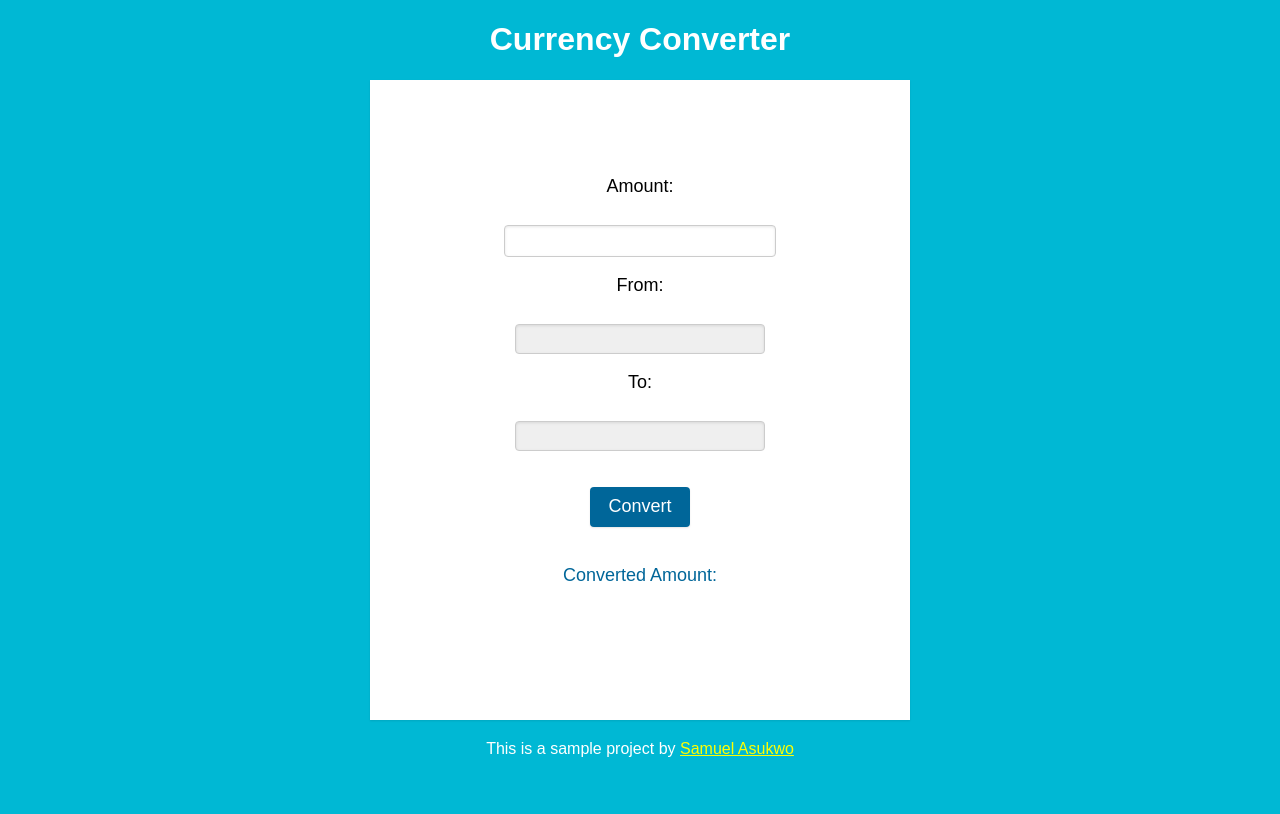
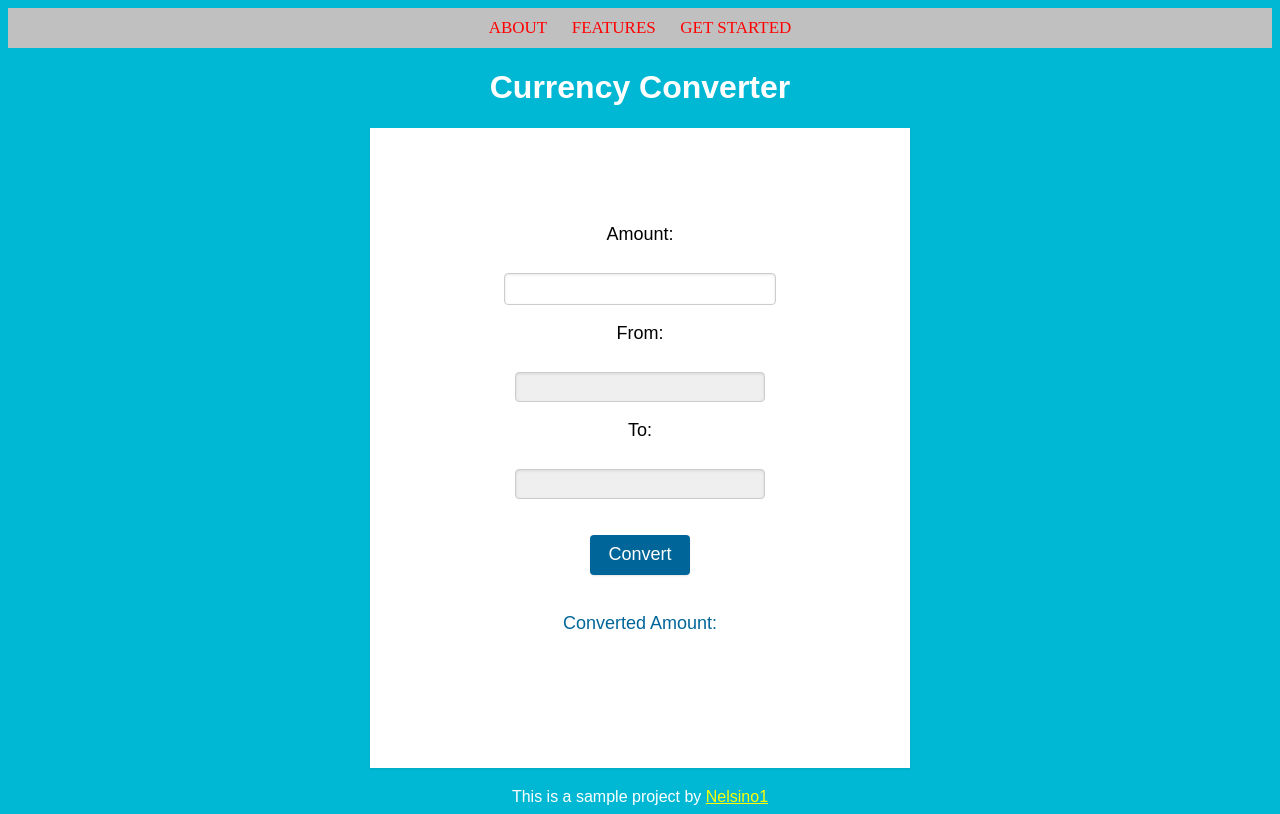
Before and after one commit to Nelsino1/currency-converter-main, a plain HTML site: page index.html in a window 1280 px wide. Drawn offline with Linux system fonts and the light colour scheme; no server answers.

Commit message:
Add files via upload

```diff
--- /dev/null
+++ b/Lstyles.css
@@ -0,0 +1,64 @@
+body {
+       background-color: #000080;
+  }
+
+p {
+    font-weight: bold; font-family: Clarendon BT;
+    font-size: 120px;
+    text-align: center;
+    color: #FFFF00;
+    letter-spacing: 2px;
+    line-height: 84px;
+  }
+
+f1 {
+    font-family: Arial;
+    color: #FFFFFF;
+    line-height: 5px;
+    }
+
+h2 {
+    text-align: center;
+    font-weight: bold; font-family: Arial;
+    color: #FFFFFF;
+  }
+
+.img-logo {
+        width: 145px;
+  }
+
+.nav ul {
+        list-style: none;
+        background: #C0C0C0;
+        text-align: center;
+        padding:0;
+        margin:0;
+}
+
+.nav li {
+        display:inline-block;
+}
+
+.nav a {
+        text-decoration:none;
+        color: #FF0000;
+        width:50px 50px;
+        display:block;
+        padding:10px;
+        font-size: 17px;
+        font-family: Helvetica BT;
+     }
+
+.nav a: hover{
+        background: #808080;
+        transition: 0.6s;
+}
+
+button {
+    background-color: #333333;
+    color: #FFFFFF;
+    border-radius: 10px;
+    width: 10%;
+    padding: 20px;
+    font-size: 16px;
+}
--- /dev/null
+++ b/features.css
@@ -0,0 +1,58 @@
+body {
+    background-color: #C0C0C0;
+}
+
+#div1 {
+    background-color: #7E3517;
+    font-size: 30px;
+    width: 33.33%
+    float: right;
+    padding: 20px;
+
+
+}
+
+#div2 {
+    background-color: #CCCCFF;
+    padding: 20px;
+    font-size: 30px;
+    width: 33.33%
+    align: right;
+}
+
+#div3 {
+    background-color: #FFFAF0;
+    padding: 20px;
+    font-size: 30px;
+    width: 33.33%
+    float: right;
+}
+
+.nav ul {
+        list-style: none;
+        background: #DCD0FF;
+        text-align: center;
+        padding:0;
+        margin:0;
+        width: 0 auto;
+    }
+
+    .nav li {
+        display:inline-block;
+    }
+
+    .nav a {
+        text-decoration:none;
+        color: #FF0000;
+        width:50px 50px;
+        display:block;
+        padding:10px;
+        font-size: 17px;
+        font-family: Helvetica BT;
+     }
+
+
+.nav a: hover{
+        background: #808080;
+        transition: 0.6s;
+    }
--- a/index.html
+++ b/index.html
@@ -6,6 +6,15 @@
 </head>
 
 <body>
+
+<div class = "nav">
+    <ul>
+        <li><a href="Lpage.html"> ABOUT </a></li>
+        <li><a href="features.html"> FEATURES </a></li>
+        <li><a href="index.html"> GET STARTED </a></li>
+    </ul>
+</div>
+
     <h1>Currency Converter</h1>
     <form>
       <label for="amount">Amount:</label><br>
@@ -21,7 +30,8 @@
       </div>
     </form>
 
-    <div class="copyright"> This is a sample project by <span><a href="https://flycentre.com/twitter">Samuel Asukwo</a> </span></div>
+    <div class="copyright"> This is a sample project by
+        <span><a href="https://www.linkedin.com/in/samuel-asukwo-52aa84135">Nelsino1</a> </span></div>
     <script src="./main.js"></script>
 </body>
 
--- a/styles.css
+++ b/styles.css
@@ -2,6 +2,34 @@ body {
     font-family: Arial, sans-serif;
     background-color: #00b8d4;
   }
+
+    .nav ul {
+        list-style: none;
+        background: #C0C0C0;
+        text-align: center;
+        padding:0;
+        margin:0;
+    }
+
+    .nav li {
+        display:inline-block;
+    }
+
+    .nav a {
+        text-decoration:none;
+        color: #FF0000;
+        width:50px 50px;
+        display:block;
+        padding:10px;
+        font-size: 17px;
+        font-family: Helvetica BT;
+     }
+
+
+.nav a: hover{
+        background: #808080;
+        transition: 0.6s;
+    }
 
   h1 {
     text-align: center;
```
Also changed, not shown: Lpage.html (added, +33 -0 lines), features.html (added, +42 -0 lines), logo.png (added).
